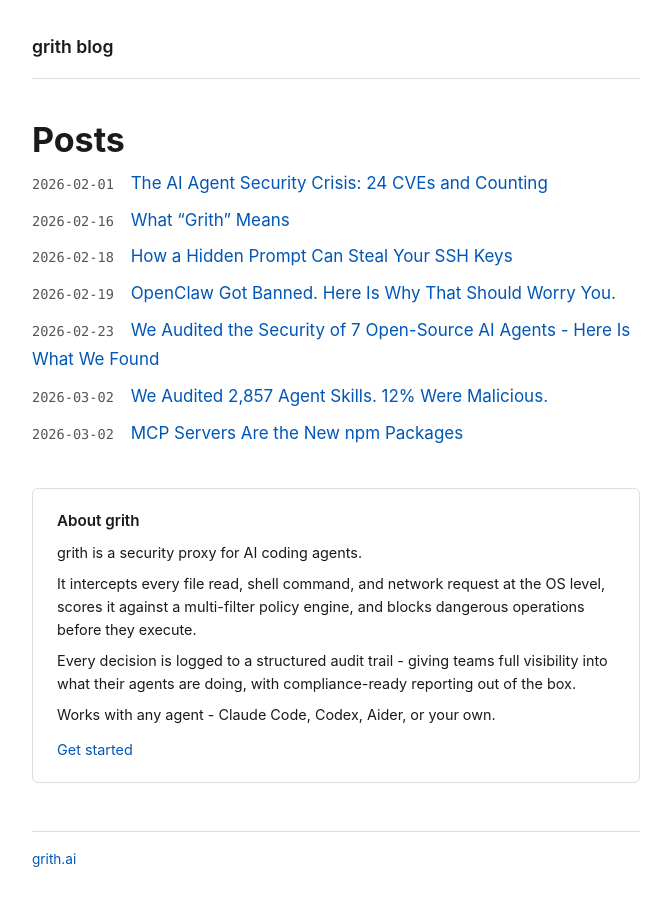
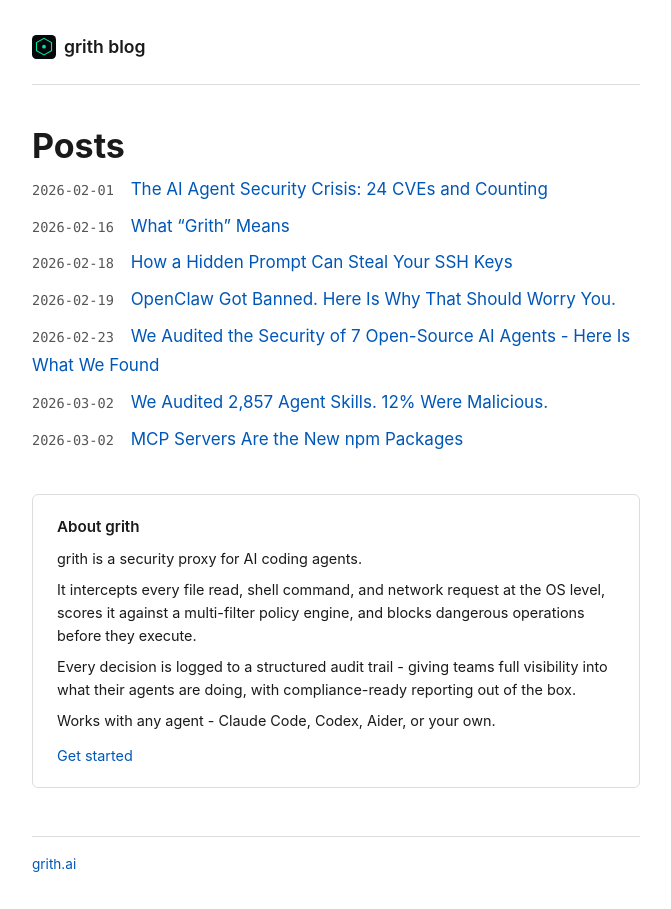
Before and after one commit to grith-ai/grith-ai.github.io, a Jekyll site: the page built from index.html, in a window 1280 px wide. Shown: the whole page, without its empty margins (304-975 px from the left). Built offline with Jekyll 4.4.1, drawn with Linux system fonts in a browser that asks for light colours.

Commit message:
feat: add grith hexagon icon to site header
Co-Authored-By: Claude Opus 4.6 <noreply@anthropic.com>

```diff
--- a/_layouts/default.html
+++ b/_layouts/default.html
@@ -10,7 +10,7 @@
 <body>
   <div class="container">
     <header class="site-header">
-      <a href="{{ '/' | relative_url }}">grith blog</a>
+      <a href="{{ '/' | relative_url }}"><svg class="site-logo" viewBox="0 0 32 32" width="24" height="24" aria-hidden="true"><rect width="32" height="32" rx="6" fill="#06070a"/><g transform="translate(4,3)"><path d="M12 1.5L22 7v11L12 23.5 2 18V7L12 1.5z" stroke="#00e5a0" stroke-width="1.5" fill="none"/><circle cx="12" cy="12.5" r="2.5" fill="#00e5a0"/></g></svg> grith blog</a>
     </header>
     <main>
       {{ content }}
--- a/assets/css/style.css
+++ b/assets/css/style.css
@@ -35,9 +35,15 @@ a:hover { text-decoration: underline; }
   border-bottom: 1px solid var(--border);
 }
 .site-header a {
+  display: inline-flex;
+  align-items: center;
+  gap: 0.5rem;
   color: var(--text);
   font-weight: 600;
   font-size: 1.1rem;
+}
+.site-logo {
+  flex-shrink: 0;
 }
 
 /* Footer */
```
